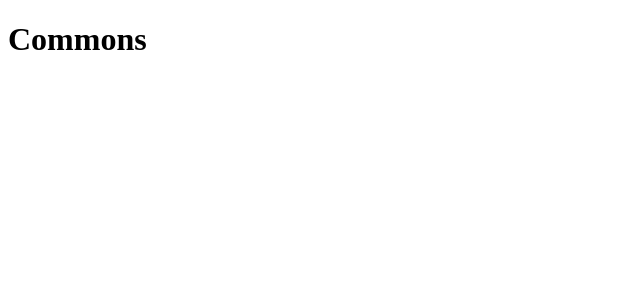
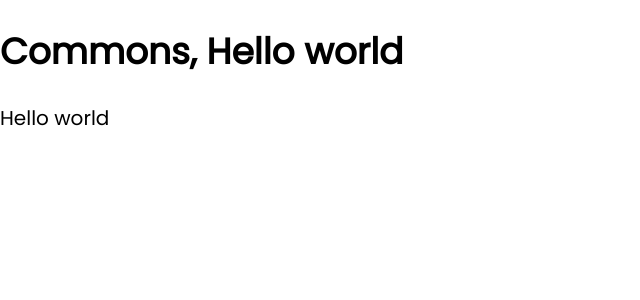
Before and after one commit to founders-programme-2/commons, a React (Create React App) app in the folder client/: page / in a window 1280 px wide. Shown: the top 300 px of the page, without its empty margins (0-640 px from the left). Built offline with nearby package versions, Linux system fonts and the light colour scheme.

Commit message:
setting basic styled for the app releate #5

```diff
--- a/client/src/App.js
+++ b/client/src/App.js
@@ -5,7 +5,12 @@ class App extends Component {
   state = {};
 
   render() {
-    return <h1>Commons</h1>;
+    return(
+      <div>
+     <h1>Commons, Hello world</h1>
+     <p>Hello world </p>
+     </div>
+    )
   }
 }
 
--- a/client/src/index.css
+++ b/client/src/index.css
@@ -0,0 +1,35 @@
+/* Fonts */
+
+
+@import url('https://fonts.googleapis.com/css?family=Poppins');
+
+  h1,
+  h2 {
+    font-family: 'Poppins', sans-serif;
+    font-size: 36px;
+    font-weight: 800;
+  }
+
+  body,
+  html {
+    padding: 0;
+    margin: 0;
+  }
+
+  body {
+    font-family: 'Poppins', sans-serif;
+    font-size: 20px;
+  }
+
+  html {
+    background-color: var(--white);
+  }
+
+  :root {
+    --heading-color: #000000;
+    --paragraph-color: #000000;
+    --button-background-color: #FFC729;
+    --button-text-color: #5B5B68;
+    --line-color: #faa634;
+    --border-color: white;
+  }
```
